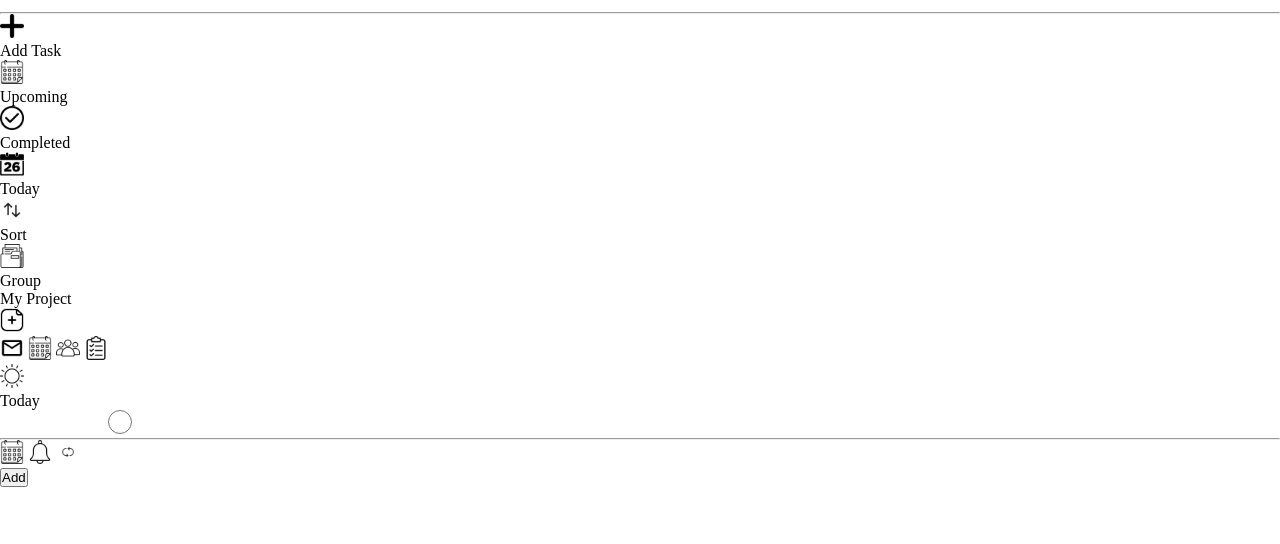
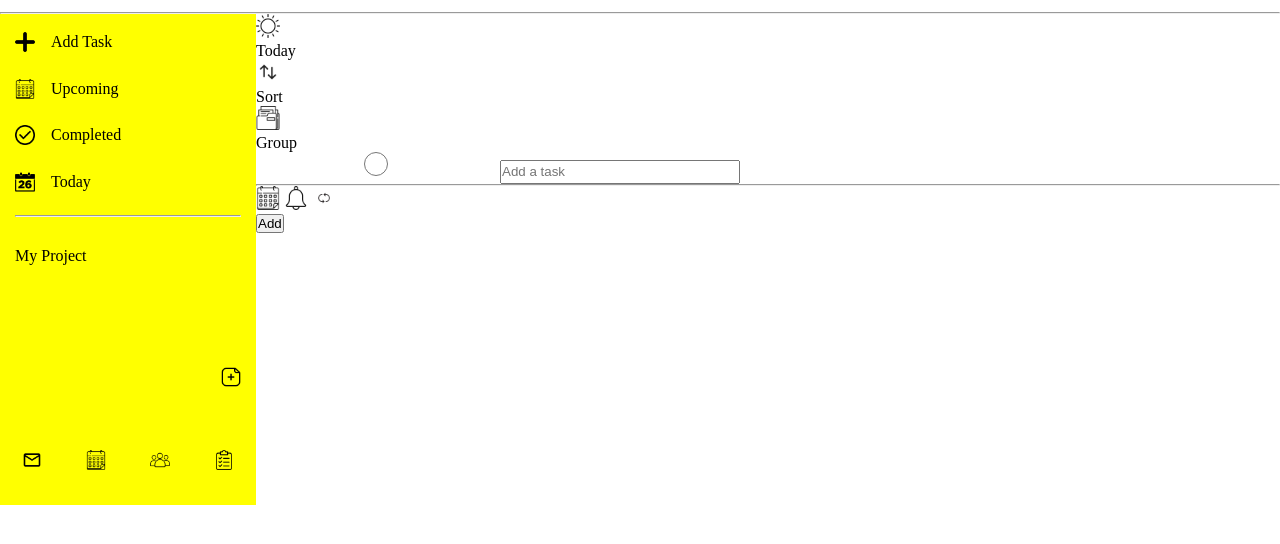
Before and after one commit to Sorbari2016/todo, a website built with webpack: page src/index.html in a window 1280 px wide. Shown: the part 50-594 px from the top of the page. Built offline with nearby package versions, Linux system fonts and the light colour scheme; files whose address does not match are found by name.

Commit message:
Structured the sidebar with CSS

```diff
--- a/src/index.html
+++ b/src/index.html
@@ -1,7 +1,7 @@
 <!DOCTYPE html>
 <html lang="en">
 <head>
-    <title>ToDo List Project</title>
+    <title>Todo List Project</title>
     <meta charset="UTF-8">
     <meta name="viewport" content="width=device-width, initial-scale=1.0">
 </head>
@@ -34,7 +34,7 @@
     <div class="container">
         <div id="main_content_area">
             <div class="sidebar">
-                <div class="upper_section">
+                <div class="upper_section pry_pad">
                     <div class="item tasks">
                         <img src="./images/add.png" alt="Add Task icon">
                         <p>Add Task</p>
@@ -54,20 +54,10 @@
                         <img src="./images/today.png" alt="Today's Task icon">
                         <p>Today</p>
                         <div></div>
-                        <div class="today_date">
-                            <p></p>
-                        </div>
-                        <div class="main_item">
-                            <img src="./images/arrow.png" alt="sort icon">
-                            <p>Sort</p>
-                        </div>
-                        <div class="main_item">
-                            <img src="./images/folder.png" alt="group icon">
-                            <p>Group</p>
-                        </div>
                     </div>
+                    <hr/>
                 </div>
-                <div class="lower_section">
+                <div class="lower_section pry_pad">
                     <p>My Project</p>
                     <img src="./images/project add.png" alt="add project icon">
                 </div>
@@ -81,15 +71,31 @@
                 </div>
             </div>
             <div class="main_area">
-                <div class="top_icons">
+                <div class="ribbon ribbon1">
                     <div class="today">
                         <img src="./images/sunny.png" alt="sunny day icon">
                         <p>Today</p>
                     </div>
+                    <div class="today_date">
+                        <p></p>
+                    </div>
+                    <div class="right_icons">
+                        <div class="rib_icon">
+                            <img src="./images/arrow.png" alt="sort icon">
+                            <p>Sort</p>
+                        </div>
+                        <div class="rib_icon">
+                            <img src="./images/folder.png" alt="group icon">
+                            <p>Group</p>
+                        </div>
+                    </div>
                 </div>
                 <div class="new_task">
                     <div class="top">
-                        <input type="radio" placeholder="Add a task">
+                        <span>
+                            <input type="radio">
+                            <input type="text"placeholder="Add a task">
+                        </span>
                         <hr/>
                     </div>
                     <div class="bottom">
--- a/src/style.css
+++ b/src/style.css
@@ -56,5 +56,58 @@ input {
 
 
 /* MAIN CONTENT AREA */
+/* Layout for the main content area */
+#main_content_area {
+   display: grid;
+   grid-template-columns: 1.25fr 5fr;
+}
 
 /* SIDE BAR RULES */
+.sidebar {
+   background-color: yellow;
+   display: grid;
+   grid-template-rows: repeat(2, 2fr) 0.5fr;
+}
+
+/* Primary Padding */
+.pry_pad {
+   padding: 15px;
+}
+
+
+/* Layout within the sections */
+.upper_section, .lower_section {
+   display: grid;
+   grid-template-rows: repeat(4, 1fr);
+   gap: 20px;
+}
+
+/* Rules for the images in the side bar */
+.sidebar img {
+   height: 1.25rem;
+   width: 1.25rem;
+}
+
+/* Rule for the sibe bar items */
+.item {
+   display: flex;
+   gap: 1rem;
+   align-items: center;
+}
+
+/* Positioning the second item of the lower section */
+.lower_section img {
+   grid-row: 4/5;
+   justify-self: right;
+}
+
+/* Push the footer icons down */
+.lower_section {
+   margin-bottom: 3rem;
+}
+
+/* Layout of the footer section, of the sidebar */
+footer {
+   display: flex;
+   justify-content: space-around;
+}
```
